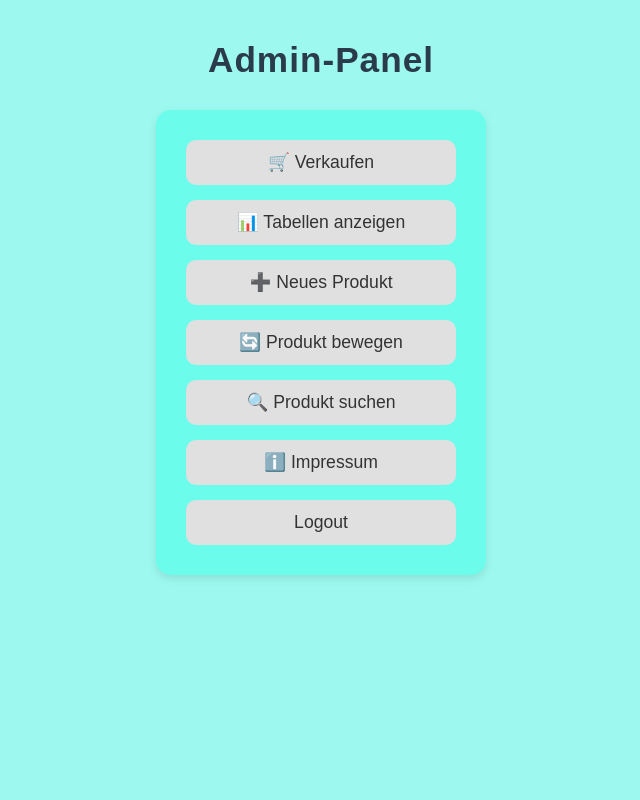
After one commit to Samimimim/Schueler-Firma, a Flask app: page /admin in a window 1280 px wide. The commit adds this page. Shown: the whole page, without its empty margins (319-959 px from the left). Run offline with Flask 3, Linux system fonts and the light colour scheme; the visitor is signed in with stand-in values (Sample User, id 1).

Commit message:
Leichter versuch das Projekt sicherer zu machen

```diff
--- /dev/null
+++ b/assets/templates/admin.html
@@ -0,0 +1,25 @@
+<!DOCTYPE html>
+<html lang="de">
+<head>
+    <meta charset="UTF-8">
+    <meta name="viewport" content="width=device-width, initial-scale=1.0">
+    <title>Schüler-Firma</title>
+    <link rel="stylesheet" href="/assets/sytle/style.css">
+    <link rel="icon" href="/assets/img/favicon.png" type="image/png" />
+    <link rel="apple-touch-icon" href="/assets/img/favicon.png" />
+
+
+</head>
+<body>
+    <h1>Admin-Panel</h1>
+    <div class="menu">
+        <a href="/assets/templates/sell.html">🛒 Verkaufen</a>
+        <a href="/assets/templates/tables.html">📊 Tabellen anzeigen</a>
+        <a href="/assets/templates/new-produkt.html">➕ Neues Produkt</a>
+        <a href="/assets/templates/move-item.html">🔄 Produkt bewegen</a>
+        <a href="/assets/templates/search-produkt.html">🔍 Produkt suchen</a>
+        <a href="/assets/templates/impressum.html">ℹ️ Impressum</a>
+        <a href="/logout">Logout</a>
+    </div>
+</body>
+</html>
--- a/assets/impressum.html
+++ b/assets/templates/impressum.html
@@ -5,13 +5,13 @@
     <meta charset="UTF-8">
     <meta name="viewport" content="width=device-width, initial-scale=1.0">
     <title>Schüler-Firma</title>
-    <link rel="stylesheet" href="style.css">
+    <link rel="stylesheet" href="/assets/sytle/style.css">
     <link rel="icon" href="/assets/img/favicon.png" type="image/png" />
     <link rel="apple-touch-icon" href="/assets/img/favicon.png" />
 </head>
 
 <body>
-    <img src="img/back.png" alt="Back" class="back-button" onclick="window.history.back()">
+    <img src="/assets/img/back.png" alt="Back" class="back-button" onclick="window.history.back()">
     <h1>Impressum</h1>
     <!---<p><strong>Angaben gemäß § 5 TMG</strong></p>--->
     <p>
--- a/assets/move-item.html
+++ b/assets/templates/move-item.html
@@ -4,12 +4,12 @@
     <meta charset="UTF-8">
     <meta name="viewport" content="width=device-width, initial-scale=1.0">
     <title>Schüler-Firma</title>
-    <link rel="stylesheet" href="style.css">
+    <link rel="stylesheet" href="/assets/sytle/style.css">
     <link rel="icon" href="/assets/img/favicon.png" type="image/png" />
     <link rel="apple-touch-icon" href="/assets/img/favicon.png" />
 </head>
 <body>
-    <img src="img/back.png" alt="Back" class="back-button" onclick="window.history.back()">
+    <img src="/assets/img/back.png" alt="Back" class="back-button" onclick="window.history.back()">
     <h1>Produkt verschieben</h1>
 </body>
 </html>
--- a/assets/new-produkt.html
+++ b/assets/templates/new-produkt.html
@@ -3,12 +3,12 @@
 <head>
   <meta charset="UTF-8">
   <title>Schüler-Firma</title>
-  <link rel="stylesheet" href="style.css">
+  <link rel="stylesheet" href="/assets/sytle/style.css">
   <link rel="icon" href="/assets/img/favicon.png" type="image/png" />
   <link rel="apple-touch-icon" href="/assets/img/favicon.png" />
 </head>
 <body>
-<img src="img/back.png" alt="Back" class="back-button" onclick="window.history.back()">
+<img src="/assets/img/back.png" alt="Back" class="back-button" onclick="window.history.back()">
   <h1>Neues Produkt hinzufügen</h1>
   <button onclick="openPopup()">Produkt hinzufügen</button>
 
--- a/assets/search-produkt.html
+++ b/assets/templates/search-produkt.html
@@ -4,12 +4,12 @@
     <meta charset="UTF-8">
     <meta name="viewport" content="width=device-width, initial-scale=1.0">
     <title>Schüler-Firma</title>
-    <link rel="stylesheet" href="style.css">
+    <link rel="stylesheet" href="/assets/sytle/style.css">
     <link rel="icon" href="/assets/img/favicon.png" type="image/png" />
     <link rel="apple-touch-icon" href="/assets/img/favicon.png" />
 </head>
 <body>
-    <img src="img/back.png" alt="Back" class="back-button" onclick="window.history.back()">
+    <img src="/assets/img/back.png" alt="Back" class="back-button" onclick="window.history.back()">
     <h1>Produkt suchen</h1>
     <br>
 <button onclick="openPopup()">Produkt suchen</button>
--- a/assets/tables.html
+++ b/assets/templates/tables.html
@@ -3,12 +3,12 @@
 <head>
     <meta charset="UTF-8">
     <title>Schüler-Firma</title>
-    <link rel="stylesheet" href="style.css">
+    <link rel="stylesheet" href="/assets/sytle/style.css">
     <link rel="icon" href="/assets/img/favicon.png" type="image/png" />
     <link rel="apple-touch-icon" href="/assets/img/favicon.png" />
 </head>
 <body>
-<img src="img/back.png" alt="Back" class="back-button" onclick="window.history.back()">
+<img src="/assets/img/back.png" alt="Back" class="back-button" onclick="window.history.back()">
 
     <h1>Datenbankübersicht</h1>
     <div id="tables-container">Lade...</div>
--- a/main.py
+++ b/main.py
@@ -1,11 +1,19 @@
-from flask import Flask, jsonify, send_from_directory, render_template_string, request
+from flask import Flask, jsonify, send_from_directory, render_template_string, request, session, redirect, abort, render_template
+from dotenv import load_dotenv
+import os
 import db
 
-app = Flask(__name__)
+load_dotenv()
+
+
+
+app = Flask(__name__, template_folder='assets/templates')
+app.secret_key = os.getenv("SECRET_KEY")
+
 
 @app.route('/')
 def home():
-    return send_from_directory('assets', 'index.html')
+    return render_template('index.html')
 
 
 @app.route('/assets/<path:filename>')
@@ -41,6 +49,26 @@ def get_item():
     name = request.args.get("name")
     return db.get_item(item_id, name)
 
+#--------------
+@app.route('/login')
+def login():
+    if request.args.get('auth') == os.getenv("ADMIN_PASS"):
+        session['user'] = 'admin'
+        return redirect('/admin')
+    return 'Falscher Code', 403
+
+# Adminseite
+@app.route('/admin')
+def admin():
+    if session.get('user') == 'admin':
+        return render_template('admin.html')
+    return abort(403)
+
+# Logout (optional)
+@app.route('/logout')
+def logout():
+    session.clear()
+    return redirect('/')
 
 
 if __name__ == '__main__':
```
Also changed, not shown: assets/index.html (deleted, +0 -24 lines), assets/templates/index.html (added, +26 -0 lines), assets/templates/sell.html (renamed from assets/sell.html, +4 -5 lines), README.md, assets/scripts/script.js (added), assets/sytle/style.css (renamed from assets/style.css).
